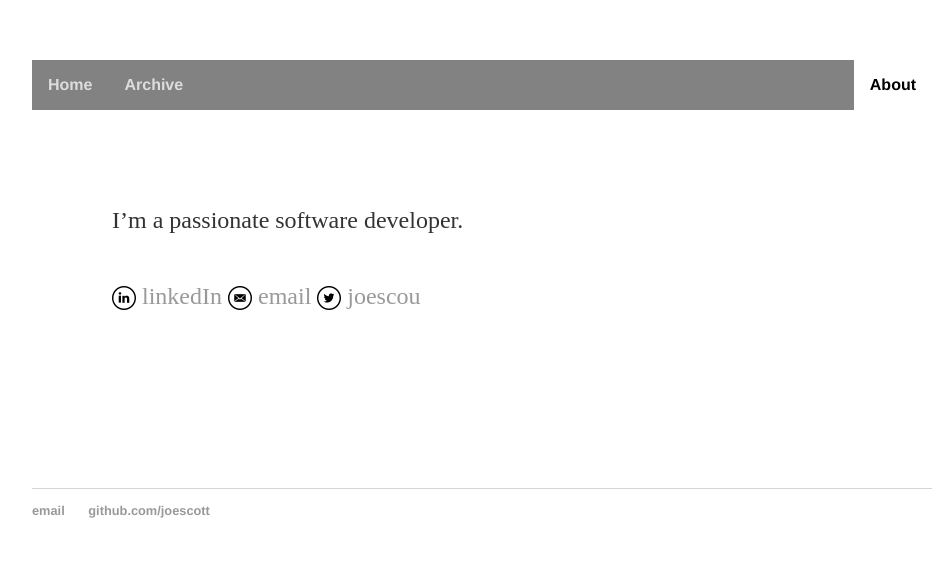
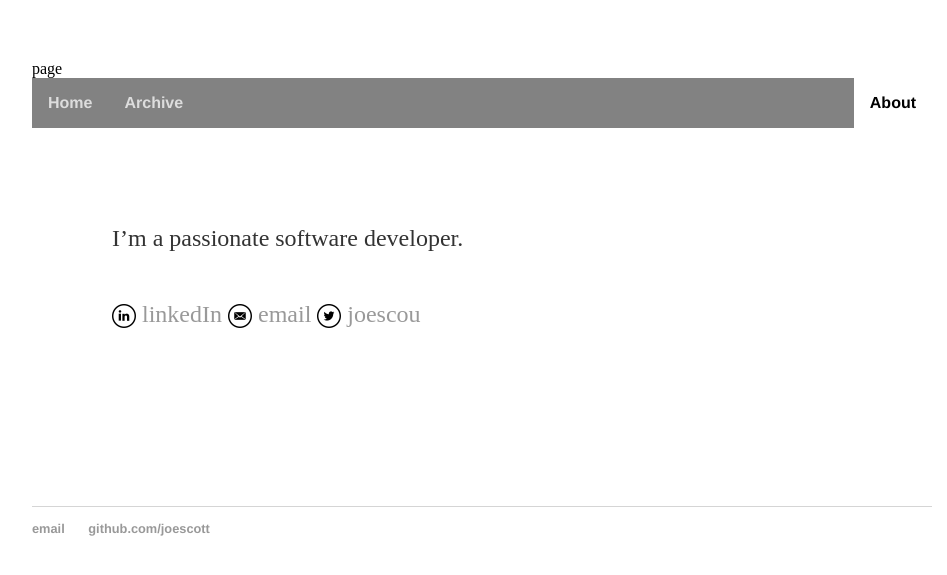
Before and after one commit to joescott/joescott.github.io, a Jekyll site: the page built from about/index.md, in a window 1280 px wide. Shown: the top 575 px of the page, without its empty margins (158-1105 px from the left). Built offline with Jekyll 4.4.1, drawn with Linux system fonts in a browser that asks for light colours.

Commit message:
test layout

```diff
--- a/_layouts/default.html
+++ b/_layouts/default.html
@@ -5,6 +5,7 @@
     <link rel="stylesheet" type="text/css" href="/css/main.css">
   </head>
   <body>
+      {{ page.layout  }}
           <ul class="nav">
               <li><a href="/"
                       {% if page.layout == 'home' %}class="active"{% endif %}
--- a/index.html
+++ b/index.html
@@ -2,7 +2,6 @@
 layout: home
 title: Jorge Courett
 ---
-
 <div class="posts">
     <div class="content full-bleed" id="recent-posts">
         {% for post in site.posts limit:50 %}
```
Also changed, not shown: 7 other files.
